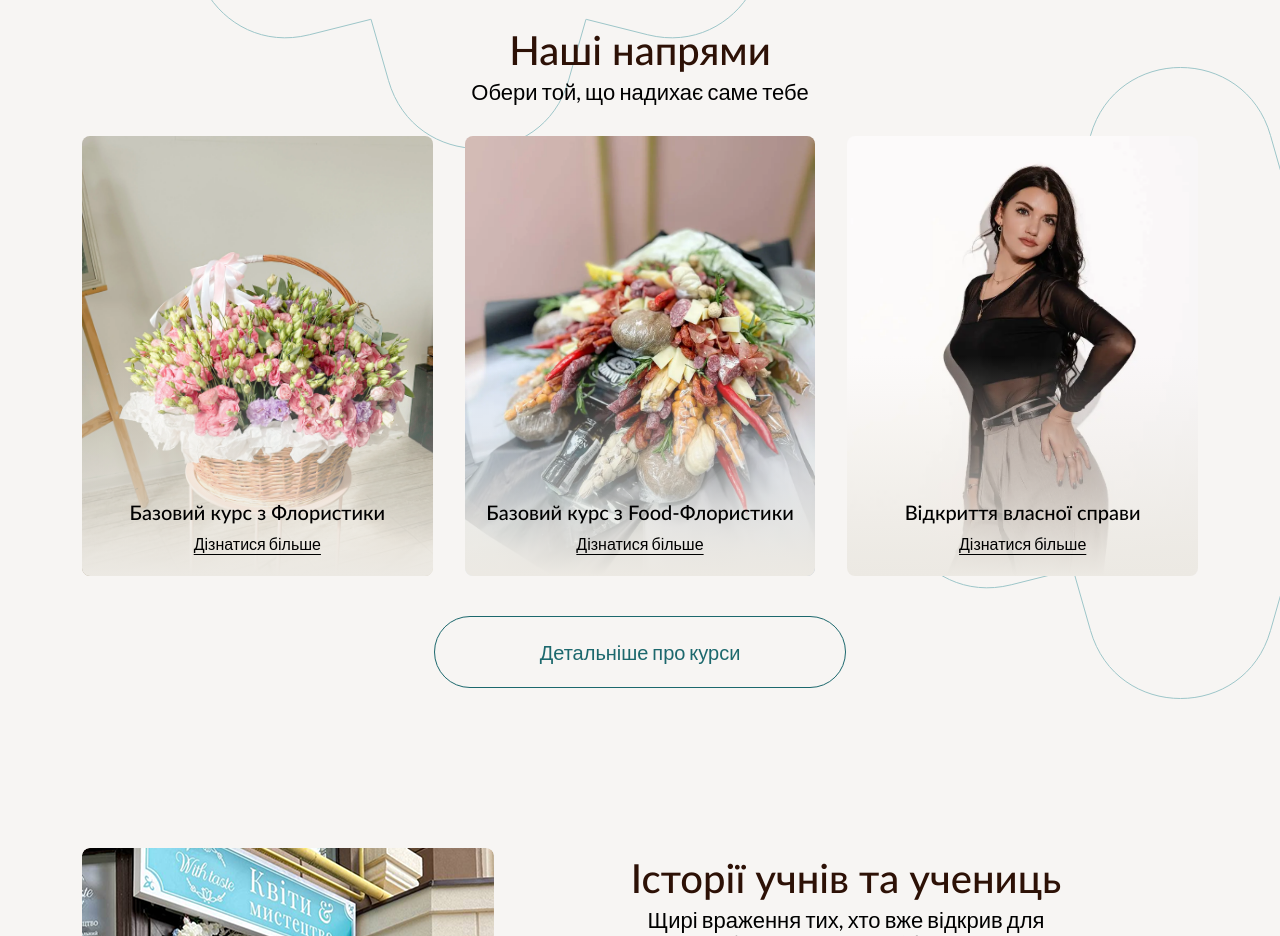
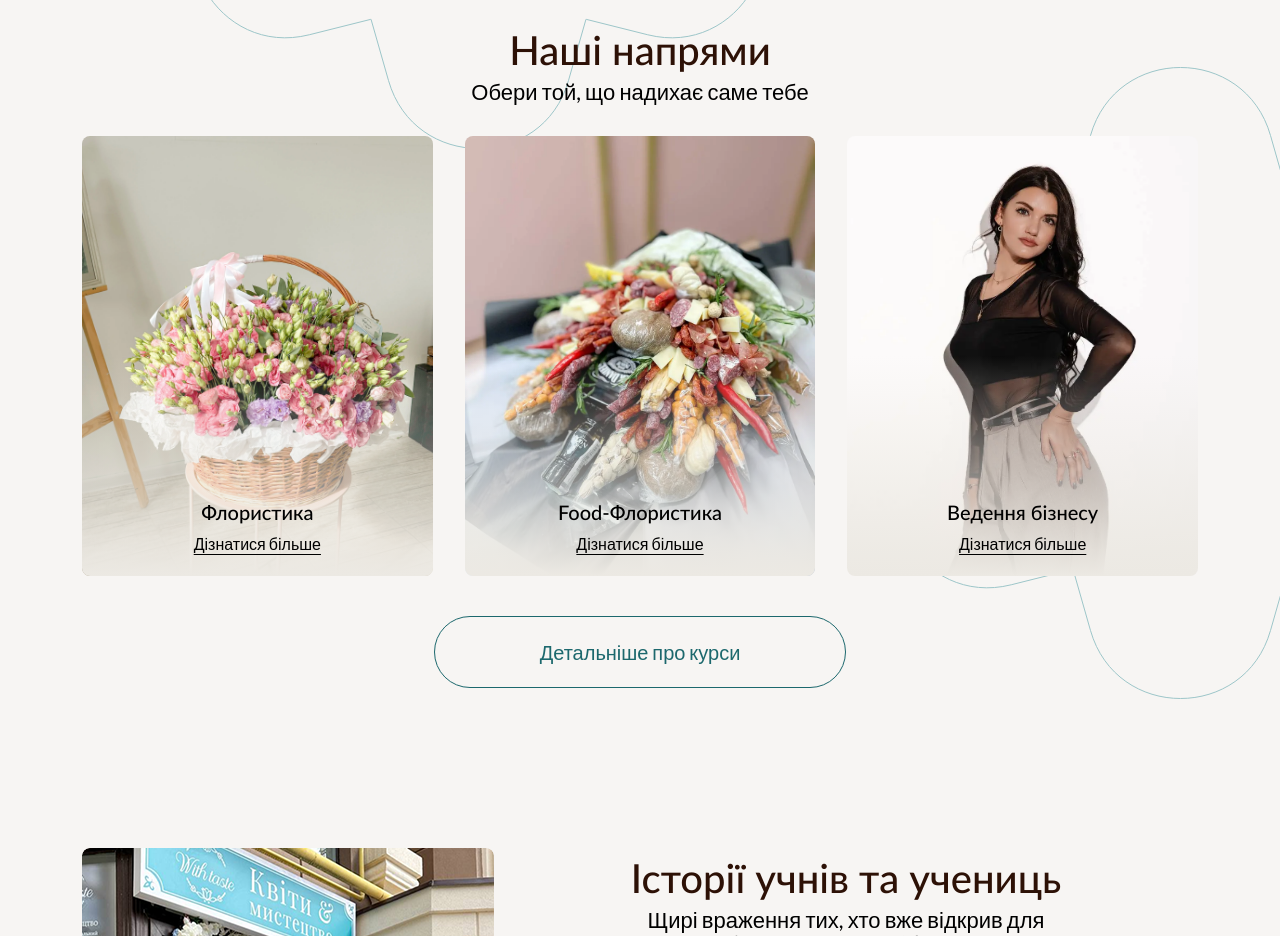
Before and after one commit to 7flowsstudio/floristics_agency, a Next.js app: page / in a window 1280 px wide. Shown: the part 1880-2816 px from the top of the page. Built offline with nearby package versions, Linux system fonts and the light colour scheme.

Commit message:
fix: change title

```diff
--- a/src/components/sections/Courses.tsx
+++ b/src/components/sections/Courses.tsx
@@ -84,7 +84,7 @@ const Courses = () => {
 
       <div className="hidden [@media(min-width:944px)]:grid md:grid-cols-3 md:gap-8">
         {items.slice(-3).map((item) => (
-          <div
+          <Link href={item.url}
             key={item.id}
             className="relative rounded-lg hover:shadow-[0px_0px_7.2px_3px_#9DC6C9BF] active:border-2 active:border-[#1C686D] transition-all duration-300 ease-out"
           >
@@ -101,13 +101,12 @@ const Courses = () => {
             <p className="w-full absolute text-center bottom-[50px] z-20 font-medium text-xl">
               {item.title}
             </p>
-            <Link
-              href={item.url}
+            <div
               className="absolute left-1/2 -translate-x-1/2 bottom-[20px] z-20 underline underline-offset-4"
             >
               {item.link}
-            </Link>
-          </div>
+            </div>
+          </Link>
         ))}
       </div>
       <div className="hidden md:flex mx-auto mt-10 max-w-[412px]">
--- a/src/data/courses.ts
+++ b/src/data/courses.ts
@@ -2,28 +2,28 @@ export const courses = [
   {
     id: 1,
     img: "/img/courses/first.webp",
-    title: "Food-Флористика: Від ідеї до бізнесу",
+    title: "Моя робота - моя мрія",
     link: "Дізнатися більше",
     url: "/courses/big-course",
   },
   {
     id: 2,
     img: "/img/courses/second.webp",
-    title: "Базовий курс з Флористики",
+    title: "Флористика",
     link: "Дізнатися більше",
     url: "/courses/floristics",
   },
   {
     id: 3,
     img: "/img/courses/third.webp",
-    title: "Базовий курс з Food-Флористики",
+    title: "Food-Флористика",
     link: "Дізнатися більше",
     url: "/courses/food-floristics",
   },
   {
     id: 4,
     img: "/img/courses/fourth.webp",
-    title: "Відкриття власної справи",
+    title: "Ведення бізнесу",
     link: "Дізнатися більше",
     url: "/courses/business",
   },
```
